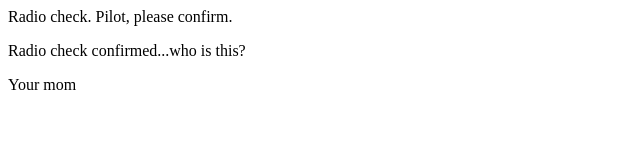
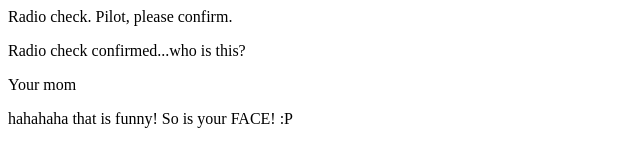
Before and after one commit to DottieQ/Studio-communicaiton-log, a plain HTML site: page index.html in a window 1280 px wide. Shown: the whole page, without its empty margins (0-640 px from the left). Drawn offline with Linux system fonts and the light colour scheme.

Commit message:
sassy comment returned

```diff
--- a/index.html
+++ b/index.html
@@ -3,5 +3,6 @@
    <p>Radio check. Pilot, please confirm.</p>
    <p> Radio check confirmed...who is this?</p>
    <p> Your mom</p>
+   <p> hahahaha that is funny! So is your FACE! :P</p>
 </body>
 </html>
```
